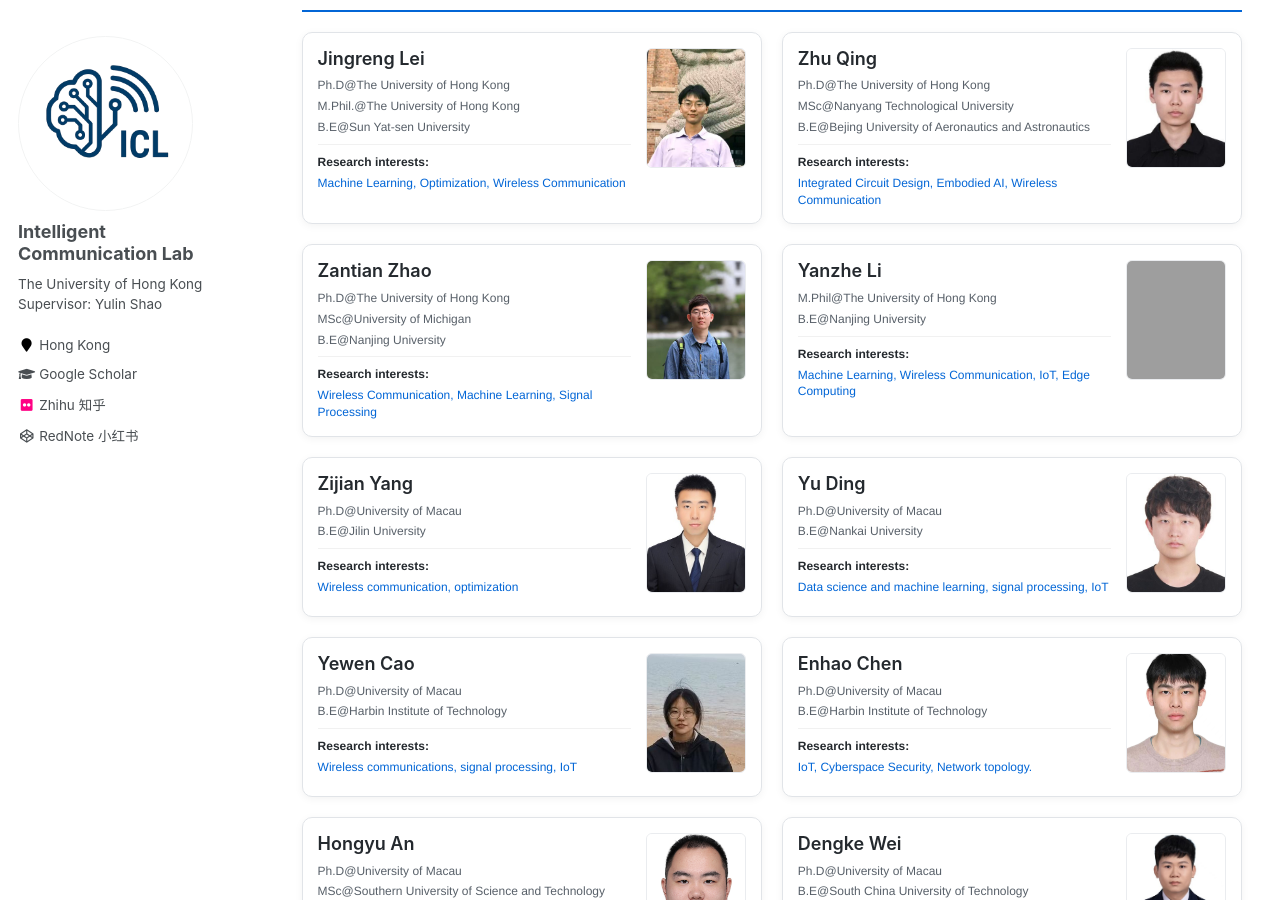
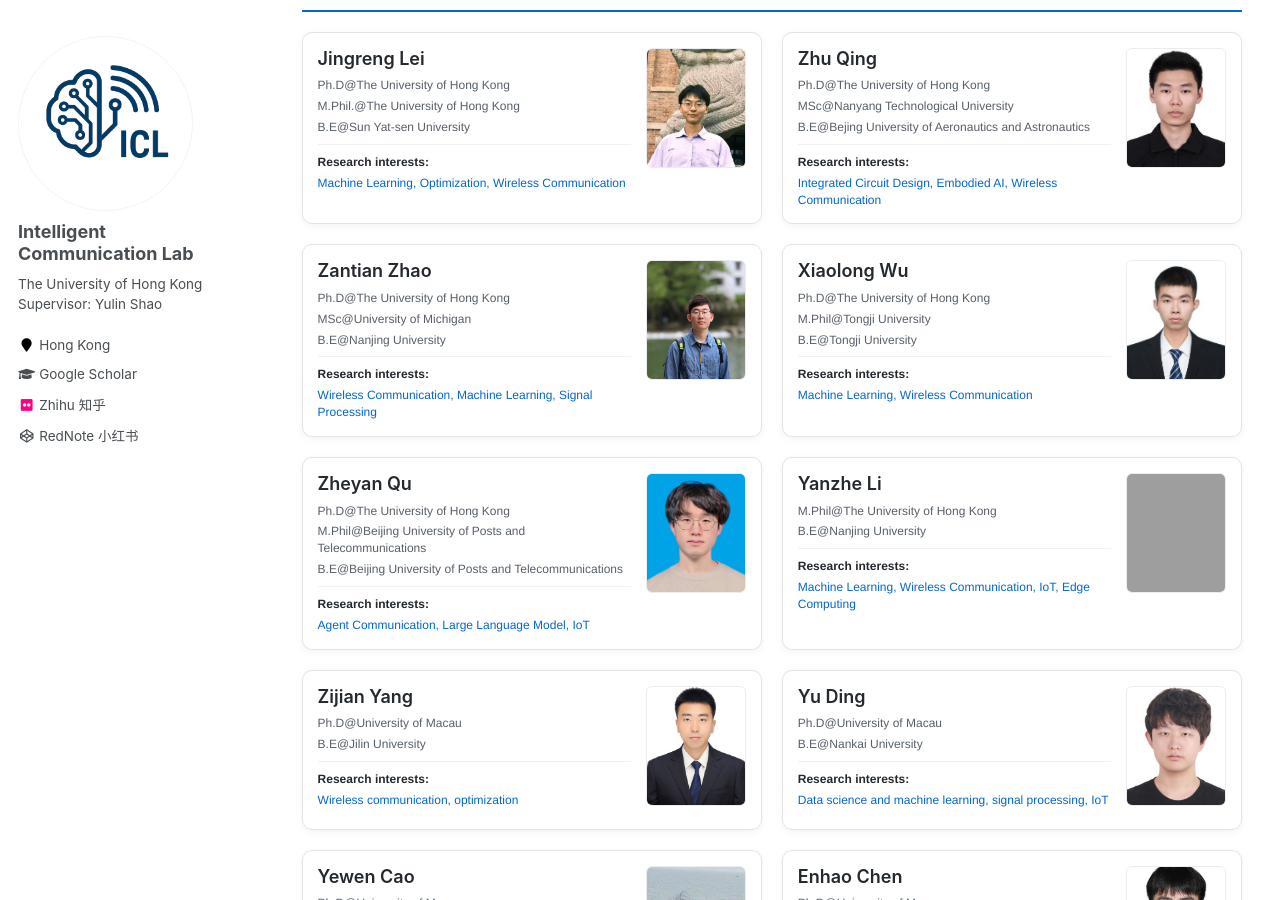
Before and after one commit to hku-icl/hku-icl.github.io, a Jekyll site: the page built from _pages/ppl.md, in a window 1280 px wide and 900 px high, scrolled down 563 px, cut to the strip 0-900 px from the top of the window. Built offline with Jekyll 4.4.1, drawn with Linux system fonts in a browser that asks for light colours; grey boxes are pictures that could not be loaded.

Commit message:
Update ppl.md

```diff
--- a/_pages/ppl.md
+++ b/_pages/ppl.md
@@ -263,6 +263,41 @@ author_profile: true
       </div>
       <div class="member-photo">
         <img src="/images/zantian2026.jpg" alt="Zantian Zhao">
+      </div>
+    </div>
+
+    <!-- Xiaolong Wu -->
+    <div class="team-card">
+      <div class="member-info">
+        <h3 class="member-name">Xiaolong Wu</h3>
+        <p class="member-degree">Ph.D@The University of Hong Kong</p>
+        <p class="member-degree">M.Phil@Tongji University</p>
+        <p class="member-degree">B.E@Tongji University</p>
+        <div class="member-interest">
+          <p class="interest-label">Research interests:</p>
+          <p class="interest-content">Machine Learning, Wireless Communication</p>
+        </div>
+      </div>
+      <div class="member-photo">
+        <img src="/images/ppl/2026xiaolong.jpg" alt="Xiaolong Wu">
+      </div>
+    </div>
+
+
+    <!-- Zheyan Qu -->
+    <div class="team-card">
+      <div class="member-info">
+        <h3 class="member-name">Zheyan Qu</h3>
+        <p class="member-degree">Ph.D@The University of Hong Kong</p>
+        <p class="member-degree">M.Phil@Beijing University of Posts and Telecommunications</p>
+        <p class="member-degree">B.E@Beijing University of Posts and Telecommunications</p>
+        <div class="member-interest">
+          <p class="interest-label">Research interests:</p>
+          <p class="interest-content">Agent Communication, Large Language Model, IoT</p>
+        </div>
+      </div>
+      <div class="member-photo">
+        <img src="/images/ppl/2026zheyan.jpg" alt="Zheyan Qu">
       </div>
     </div>
 
```
